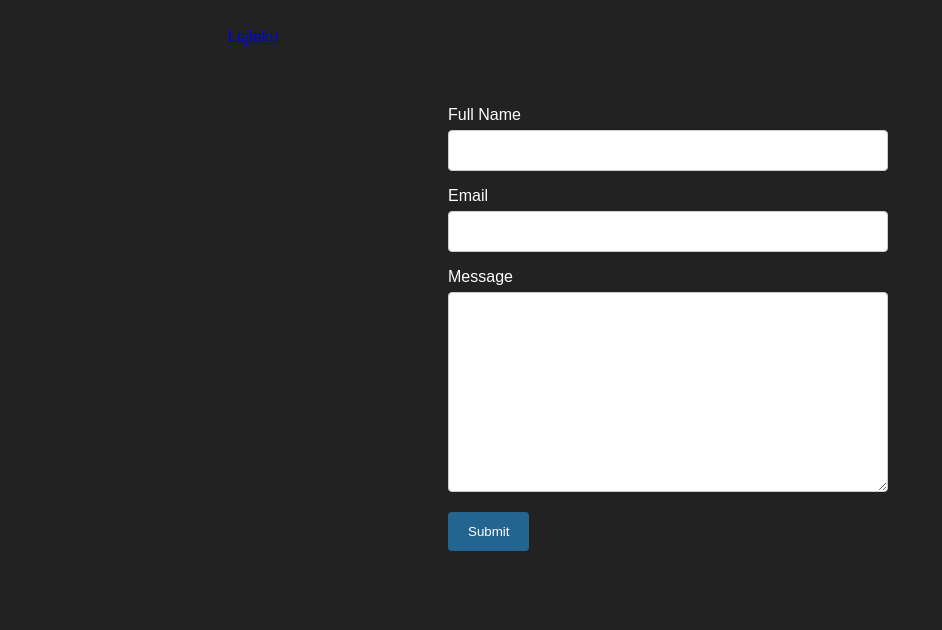
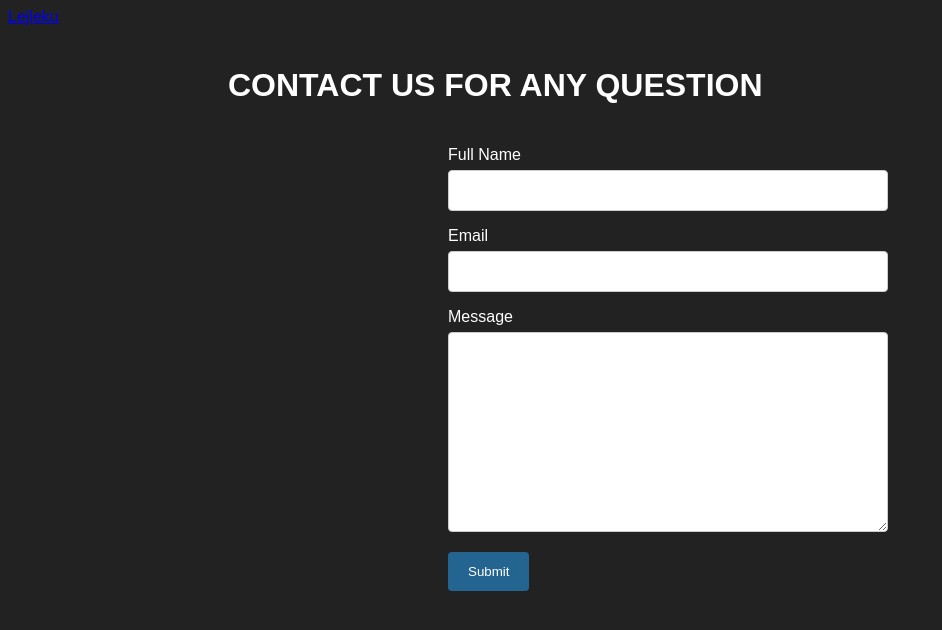
Before and after one commit to betimthaqi/Lejleku, a PHP site: page /kontakti.php in a window 1280 px wide. Shown: the top 630 px of the page, without its empty margins (0-942 px from the left). Run offline with PHP 8.4, Linux system fonts and the light colour scheme.

Commit message:
ndryshime

```diff
--- a/kontakti.php
+++ b/kontakti.php
@@ -1,5 +1,6 @@
 <?php
 //message vars
+
 $msg= '';
 $msgClass ='';
 //check for Submit
@@ -17,12 +18,14 @@ if(!empty($email) && !empty($name) && !empty($message)){
 //check email
 		if(filter_var($email, FILTER_VALIDATE_EMAIL)==false)
 {
-	$msg='Please use a valid email';
+	$msg='Please use a valid email (example@gmail.com)';
 	$msgClass='alert-danger';
+
 }
 			else {
 	//pass
-		$msg='Your email was sent';
+		//$msg='Your email was sent';
+		$msg="Thanks ".$_POST['name'].".We'll get back to you soon!";
 		$msgClass='alert-success';
 		}
 
@@ -49,39 +52,41 @@ else{
 </head>
 <body>
 	<nav class="navbar navbar-default">
-	<div class="container">
+
 		<div class="navbar-header">
 			<a class="navbar-brand" href="index.php">Lejleku</a>
 			</div>
-		</div>
+
 	</nav>
 
 	<div class="container">
+<div class="center"><h1>CONTACT US FOR ANY QUESTION</h1></div>
+
+
+
 	<?php if($msg!=''): ?>
 		<div class ="alert <?php echo $msgClass; ?>"><?php echo $msg; ?></div>
 	<?php endif; ?>
 	<form method="post" action="<?php echo $_SERVER['PHP_SELF'];?>">
+
 	<div class="container">
-  <!--<form id="contact" action="" method="post">-->
 
-		<!--<div class="form-group">-->
+
 
 			<label for="fname">Full Name</label>
-			<input type="text" id="fname" name="name"value="<?php echo isset($_POST['name']) ? $name :'';?>">
-		<!--</div>-->
-		<!--<div class="form-group">-->
+			<input type="text"  name="name"value="<?php echo isset($_POST['name']) ? $name :'';?>">
+
 			<label for="fname">Email</label>
-			<input type="text" id="fname" name="email" value="<?php echo isset($_POST['email']) ? $email :'';?>">
-		<!--</div>-->
-		<!--<div class="form-group">-->
+			<input type="text" name="email" value="<?php echo isset($_POST['email']) ? $email :'';?>">
+
 			<label for="subject">Message</label>
-			<textarea name="message" id="subject" style="height:200px"><?php echo isset($_POST['message']) ? $message :'';?></textarea>
-			<!--</div>-->
+			<textarea name="message"  style="height:200px"><?php echo isset($_POST['message']) ? $message :'';?></textarea>
+
 			<input type="submit" name="submit" class="">
 			</form>
 
 		</div>
-
+	</div>
 
 </body>
 </html>
```
